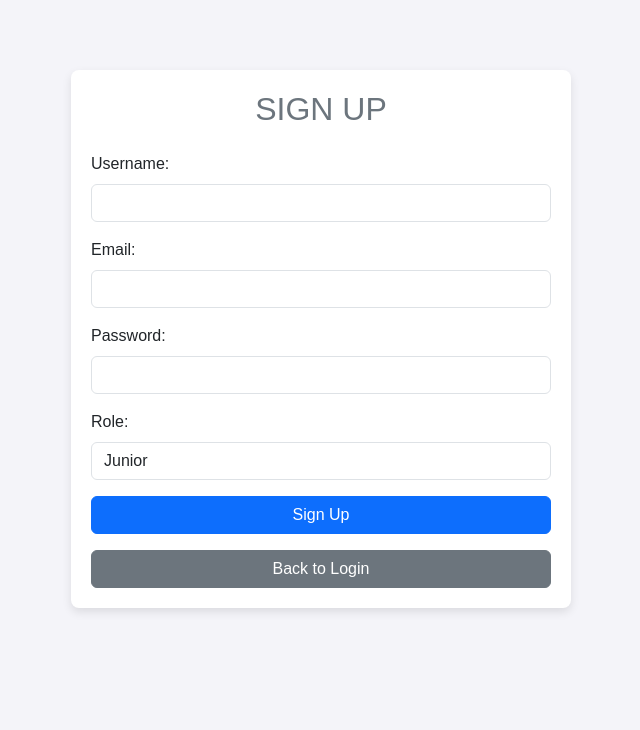
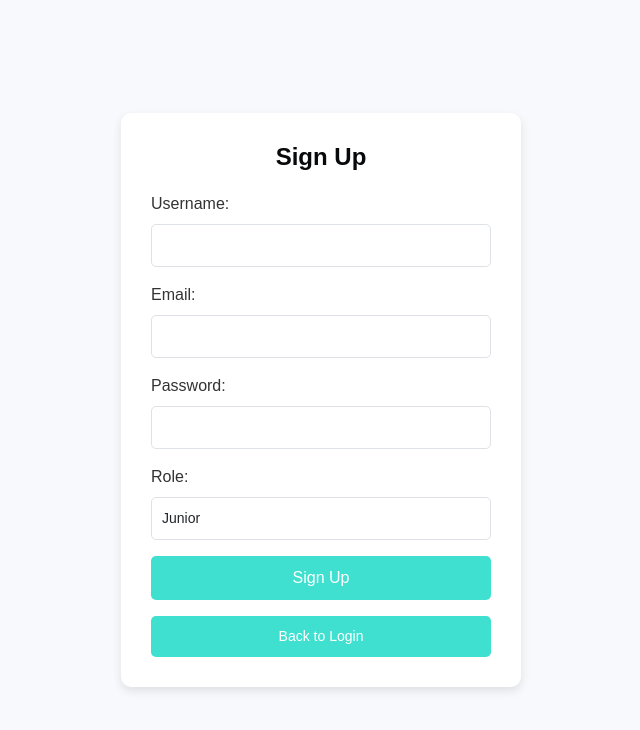
Before and after one commit to AhmedAbdelbary0/CSARCS, a website: page frontend/signup.html in a window 1280 px wide. Shown: the whole page, without its empty margins (319-959 px from the left). Drawn offline with nearby package versions, Linux system fonts and the light colour scheme.

Commit message:
updete in style

```diff
--- a/frontend/signup.html
+++ b/frontend/signup.html
@@ -8,23 +8,71 @@
     <style>
         body {
             font-family: Arial, sans-serif;
-            background-color: #f4f4f9;
+            background-color: #f8f9fc;
+            display: flex;
+            justify-content: center;
+            align-items: center;
+            height: 100vh;
             margin: 0;
-            padding: 20px;
         }
         .container {
-            max-width: 500px;
-            margin: 50px auto;
-            background-color: white;
-            padding: 20px;
-            border-radius: 8px;
+            max-width: 400px;
+            background-color: #fff;
+            padding: 30px;
+            border-radius: 10px;
             box-shadow: 0 4px 10px rgba(0, 0, 0, 0.1);
+        }
+        h2 {
+            font-size: 24px;
+            font-weight: bold;
+            color: #08090a;
+            text-align: center;
+            margin-bottom: 20px;
+        }
+        label {
+            font-weight: 500;
+            color: #333;
+        }
+        .form-control {
+            padding: 10px;
+            border-radius: 5px;
+            font-size: 14px;
+        }
+        .form-control:focus {
+            outline: none;
+            border-color: #007bff;
+            box-shadow: 0 0 5px rgba(0, 123, 255, 0.5);
+        }
+        .btn-primary {
+            background-color: #40E0D0;
+            border: none;
+            font-size: 16px;
+            padding: 10px;
+            border-radius: 5px;
+            cursor: pointer;
+        }
+        .btn-primary:hover {
+            background-color: #0056b3;
+        }
+        .btn-secondary {
+            margin-top: 10px;
+            font-size: 16px;
+            padding: 10px;
+            border-radius: 5px;
+        }
+        .text-center a {
+            text-decoration: none;
+            font-size: 14px;
+            color:#fff;
+        }
+        .text-center a:hover {
+            text-decoration: underline;
         }
     </style>
 </head>
 <body>
     <div class="container">
-        <h2 class="text-center text-uppercase text-secondary mb-4">Sign Up</h2>
+        <h2>Sign Up</h2>
         <form id="signupForm">
             <div class="mb-3">
                 <label for="username" class="form-label">Username:</label>
@@ -49,7 +97,7 @@
             <button type="submit" class="btn btn-primary w-100">Sign Up</button>
         </form>
         <div class="text-center mt-3">
-            <a href="index.html" class="btn btn-secondary w-100">Back to Login</a>
+            <a href="index.html" class="btn btn-primary w-100">Back to Login</a>
         </div>
     </div>
 
```
Also changed, not shown: frontend/faculty_dashboard.html (+18 -0 lines), frontend/index.html (+3 -2 lines), frontend/junior_dashboard.html (+15 -0 lines), frontend/request_assistance.html (+67 -1 lines), frontend/senior_dashboard.html (+16 -0 lines).
